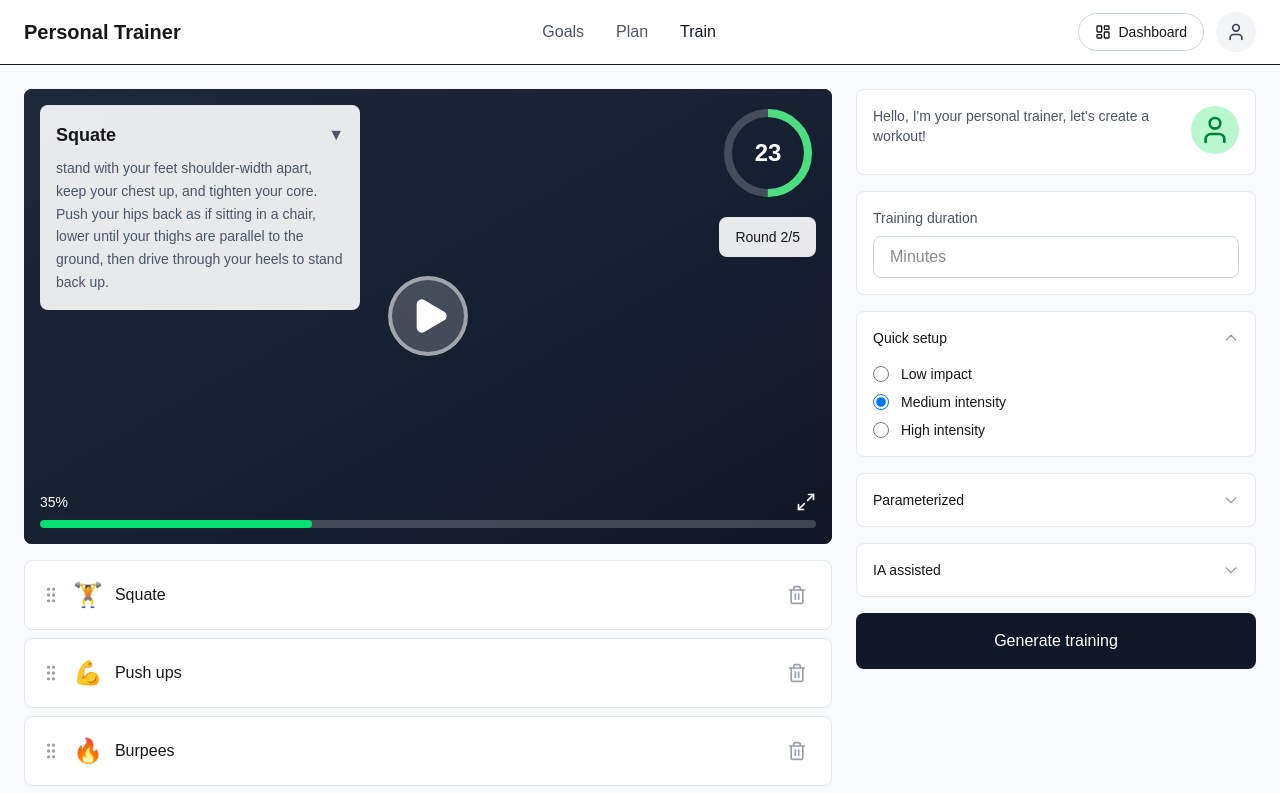
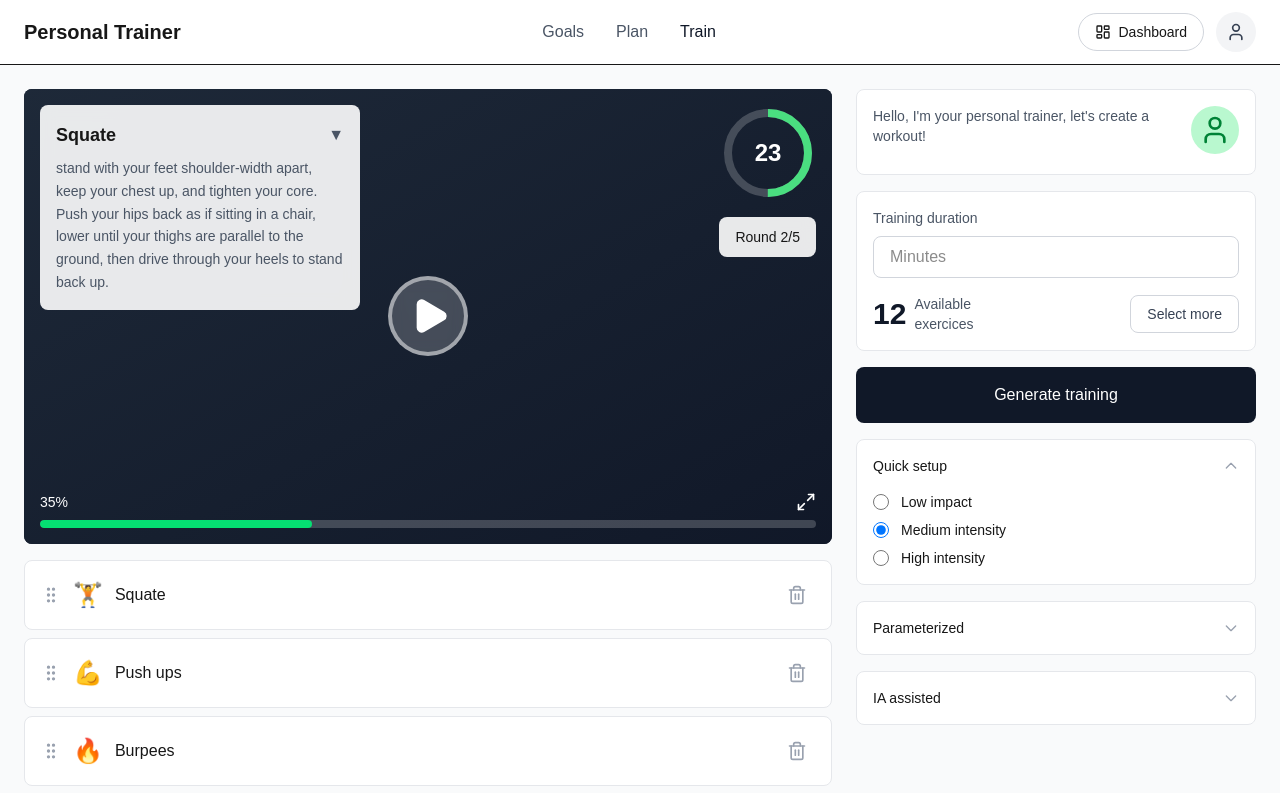
Before and after one commit to JJublanc/virtual_ai_coach, a Next.js app in the folder frontend/: page /train in a window 1280 px wide. Shown: the top 793 px of the page. Built offline with nearby package versions, Linux system fonts and the light colour scheme.

Commit message:
feat(frontend): implement the new version of the figma

```diff
--- a/frontend/app/(routes)/train/page.tsx
+++ b/frontend/app/(routes)/train/page.tsx
@@ -28,17 +28,30 @@
       </div>
 
       {/* Colonne droite - Contrôles */}
-      <div className="w-full lg:w-[400px] space-y-4 flex-shrink-0 max-h-screen overflow-y-auto pb-6 sticky top-0">
+      <div className="w-full lg:w-[400px] space-y-4 flex-shrink-0 pb-6 sticky top-0">
         <AIAssistant />
 
         <div className="bg-white rounded-lg border border-gray-200 p-4">
           <label className="block text-sm text-gray-600 mb-2">Training duration</label>
           <input
             type="number"
-            className="w-full px-4 py-2 border border-gray-300 rounded-lg focus:outline-none focus:ring-2 focus:ring-gray-900"
+            className="w-full px-4 py-2 border border-gray-300 rounded-lg focus:outline-none focus:ring-2 focus:ring-gray-900 mb-4"
             placeholder="Minutes"
           />
+          <div className="flex items-center justify-between">
+            <div className="flex items-center gap-2">
+              <span className="text-3xl font-bold text-gray-900">12</span>
+              <span className="text-sm text-gray-600">Available<br />exercices</span>
+            </div>
+            <button className="px-4 py-2 border border-gray-300 rounded-lg text-sm font-medium text-gray-700 hover:bg-gray-50 transition-colors">
+              Select more
+            </button>
+          </div>
         </div>
+
+        <button className="w-full py-4 bg-gray-900 text-white rounded-lg font-medium hover:bg-gray-800 transition-colors">
+          Generate training
+        </button>
 
         {/* Quick Setup - Accordion */}
         <div className="bg-white rounded-lg border border-gray-200 overflow-hidden">
@@ -113,9 +126,6 @@
           )}
         </div>
 
-        <button className="w-full py-4 bg-gray-900 text-white rounded-lg font-medium hover:bg-gray-800 transition-colors">
-          Generate training
-        </button>
       </div>
     </div>
   )
```
Also changed, not shown: 2 other files (tests, documents, lock files or other folders).
